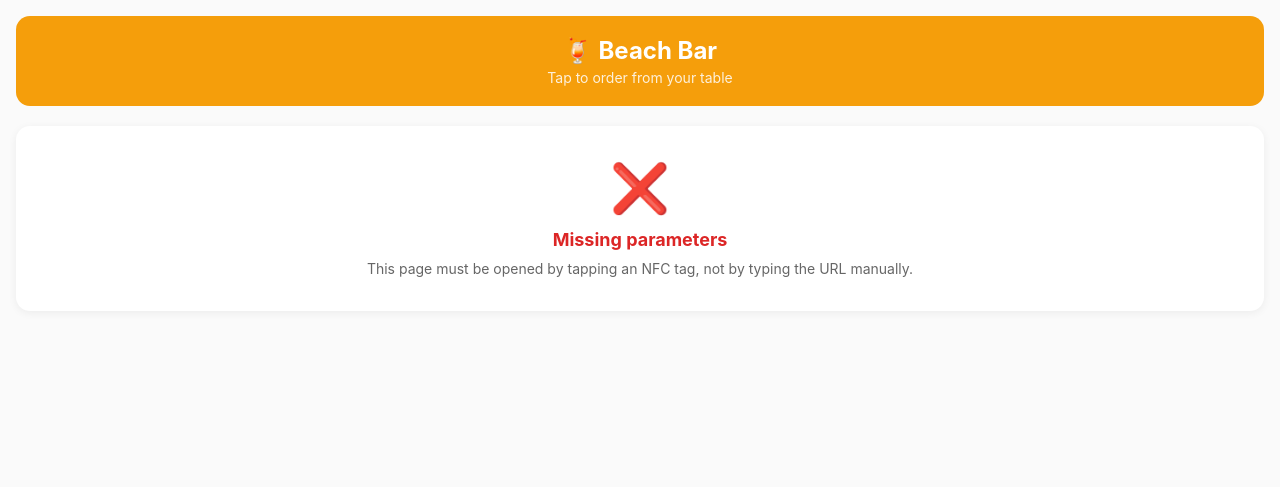
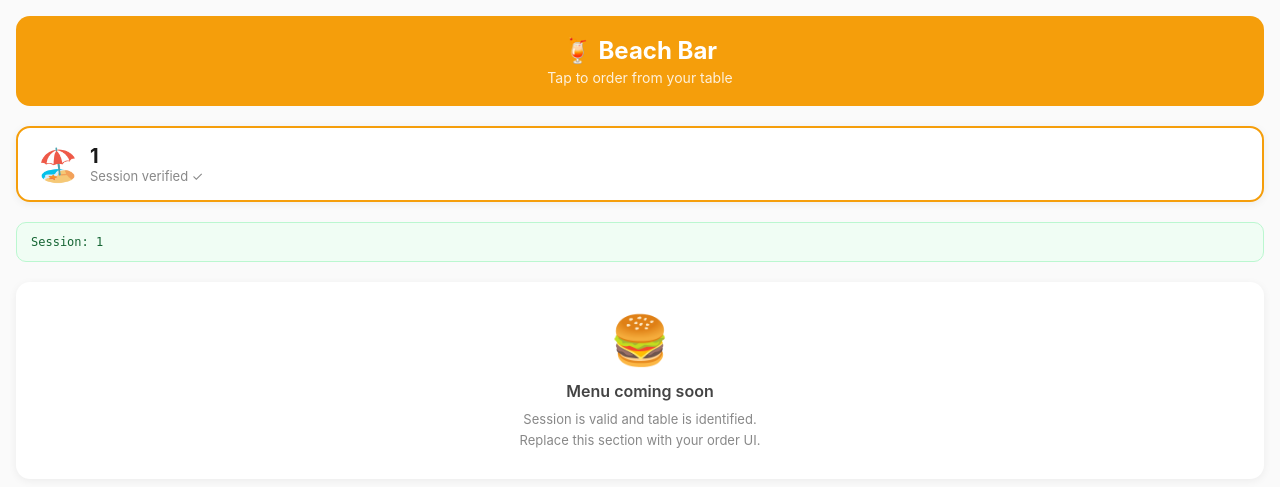
Before and after one commit to ozagoras/order-app, a Flask app: template backend/templates/order.html in a window 1280 px wide. Shown: the top 487 px of the page. Run offline with Flask 3, Linux system fonts and the light colour scheme; the template is opened without the code that fills it: most values are stand-ins (such as "Sample title", 1, 10 or a date in 2020).

Commit message:
Update app and order

```diff
--- a/backend/app.py
+++ b/backend/app.py
@@ -5,11 +5,10 @@
 
 Pages (HTML):
     GET  /nfc-writer        — admin page to register NFC tags to tables
-    GET  /order             — customer order page (opened by NFC tap)
+    GET  /order             — customer order page — all validation in Python
 
 API endpoints (JSON):
-    GET  /api/session       — validate NFC scan, create session
-    POST /api/consume       — mark session used when order page loads
+    POST /api/consume       — mark session used (called from order page if needed)
     POST /api/register-tag  — register UID → table mapping
     GET  /api/health        — health check
 """
@@ -40,8 +39,6 @@
 logging.basicConfig(level=logging.INFO)
 logger = logging.getLogger(__name__)
 
-# CORS — restrict to your own domain in production
-# BASE_URL is set in Render environment variables e.g. https://beach-bar.onrender.com
 BASE_URL = os.environ.get("BASE_URL", "http://localhost:5000")
 CORS(app, origins=[BASE_URL])
 
@@ -63,52 +60,55 @@
 def order_page():
     """
     Customer-facing order page.
-    Opened automatically when a customer taps an NFC tag.
-    Expects: ?uid=XX&ctr=XX&cmac=XX (injected by the chip)
-    """
-    return render_template("order.html")
+    All NFC validation happens here in Python — no JS API calls needed.
 
-
-# ===========================================================================
-# API ENDPOINTS
-# ===========================================================================
-
-@app.route("/api/session", methods=["GET"])
-def session():
-    """
-    Validate an NFC tap and create a single-use session.
-
-    Called by order.html JS immediately on page load.
-    Query params: uid, ctr, cmac
-    Returns:      { sessionId, tableId }
-
-    Validation chain:
-      1. uid, ctr, cmac must be present
-      2. CMAC verified cryptographically  — proves tap is genuine
-      3. UID looked up in nfc_tags        — confirms tag is registered
-      4. counter > last_counter           — replay protection
-      5. New session created              — 5 min expiry, used=false
-      6. last_counter updated             — old URL permanently dead
+    Flow:
+      1. Read uid, ctr, cmac from query string
+      2. Verify CMAC cryptographically
+      3. Look up tag in database
+      4. Check counter > last_counter (replay protection)
+      5. Create single-use session
+      6. Update last_counter
+      7. Consume session immediately
+      8. Render page with table_id and session_id
     """
     uid  = request.args.get("uid",  "").strip().upper()
     ctr  = request.args.get("ctr",  "").strip().upper()
     cmac = request.args.get("cmac", "").strip().upper()
 
+    def render_error(title, message):
+        return render_template(
+            "order.html",
+            error=message,
+            error_title=title,
+            table_id=None,
+            session_id=None,
+        )
+
     # 1 — All three parameters must be present
     if not uid or not ctr or not cmac:
-        logger.warning("Session missing params uid=%s ctr=%s cmac=%s", uid, ctr, cmac)
-        return jsonify({"error": "Missing uid, ctr, or cmac"}), 400
+        logger.warning("Order page missing params uid=%s ctr=%s cmac=%s", uid, ctr, cmac)
+        return render_error(
+            "Invalid link",
+            "This page must be opened by tapping an NFC tag, not by typing the URL manually."
+        )
 
     # 2 — Cryptographic CMAC verification
     if not verify_sdm_cmac(uid, ctr, cmac):
         logger.warning("CMAC failed uid=%s ctr=%s", uid, ctr)
-        return jsonify({"error": "Invalid CMAC — tap rejected"}), 401
+        return render_error(
+            "Tap rejected",
+            "This link is invalid or was not generated by a genuine NFC tag."
+        )
 
     # 3 — Look up the tag in the database
     tag = get_tag(uid)
     if not tag:
         logger.warning("Unregistered tag uid=%s", uid)
-        return jsonify({"error": "Tag not registered — complete setup in /nfc-writer first"}), 404
+        return render_error(
+            "Tag not registered",
+            "This tag has not been set up yet. Please complete setup in /nfc-writer first."
+        )
 
     # 4 — Replay protection
     incoming_counter = int(ctr, 16)
@@ -116,7 +116,10 @@
 
     if incoming_counter <= last_counter:
         logger.warning("Replay detected uid=%s incoming=%d last=%d", uid, incoming_counter, last_counter)
-        return jsonify({"error": "Replay detected — this URL has already been used"}), 401
+        return render_error(
+            "Link already used",
+            "This link has already been used. Please tap the NFC tag again to get a fresh link."
+        )
 
     # 5 — Create session
     table_id    = tag["table_id"]
@@ -125,45 +128,25 @@
     # 6 — Update last_counter — old URL is permanently dead
     update_last_counter(uid, incoming_counter)
 
+    # 7 — Consume session immediately
+    # Since validation is server-side, we consume right away
+    consume_session(new_session["id"])
+
     logger.info("Valid tap: uid=%s table=%s session=%s", uid, table_id, new_session["id"])
 
-    return jsonify({
-        "sessionId": new_session["id"],
-        "tableId":   table_id,
-    }), 200
+    # 8 — Render the order page with table info
+    return render_template(
+        "order.html",
+        error=None,
+        error_title=None,
+        table_id=table_id,
+        session_id=new_session["id"],
+    )
 
 
-@app.route("/api/consume", methods=["POST"])
-def consume():
-    """
-    Mark a session as used — called when the order page first loads.
-    Prevents copy/paste reuse of the URL.
-
-    Body:    { "sessionId": "uuid" }
-    Returns: { "tableId": "Table-7" }
-    """
-    body       = request.get_json(silent=True) or {}
-    session_id = body.get("sessionId", "").strip()
-
-    if not session_id:
-        return jsonify({"error": "Missing sessionId"}), 400
-
-    session = consume_session(session_id)
-
-    if not session:
-        existing = get_session(session_id)
-        if not existing:
-            return jsonify({"error": "Session not found"}), 404
-        if existing.get("used"):
-            return jsonify({"error": "Session already used — tap the tag again"}), 401
-        return jsonify({"error": "Session expired — tap the tag again"}), 401
-
-    logger.info("Session consumed: id=%s table=%s", session_id, session["table_id"])
-
-    return jsonify({
-        "tableId": session["table_id"],
-    }), 200
-
+# ===========================================================================
+# API ENDPOINTS
+# ===========================================================================
 
 @app.route("/api/register-tag", methods=["POST"])
 def register_tag_route():
@@ -219,8 +202,8 @@
 
 
 # ===========================================================================
-# Entry point — used locally only
-# In production Gunicorn calls app directly, not this block
+# Entry point — local development only
+# Gunicorn bypasses this block in production
 # ===========================================================================
 
 if __name__ == "__main__":
--- a/backend/templates/order.html
+++ b/backend/templates/order.html
@@ -25,7 +25,6 @@
     .header h1 { font-size: 24px; font-weight: 700; }
     .header p  { font-size: 14px; opacity: 0.85; margin-top: 4px; }
 
-    /* Loading / error states */
     .state-box {
       background: #fff;
       border-radius: 14px;
@@ -33,13 +32,9 @@
       text-align: center;
       box-shadow: 0 2px 8px rgba(0,0,0,0.06);
     }
-    .state-box .icon  { font-size: 48px; margin-bottom: 12px; }
-    .state-box h2     { font-size: 18px; font-weight: 700; color: #1a1a1a; }
-    .state-box p      { font-size: 14px; color: #666; margin-top: 8px; line-height: 1.5; }
-    .state-box.error h2 { color: #dc2626; }
-
-    /* Order content (shown after session validated) */
-    #orderContent { display: none; }
+    .state-box .icon { font-size: 48px; margin-bottom: 12px; }
+    .state-box h2    { font-size: 18px; font-weight: 700; color: #dc2626; }
+    .state-box p     { font-size: 14px; color: #666; margin-top: 8px; line-height: 1.5; }
 
     .table-badge {
       background: #fff;
@@ -67,18 +62,16 @@
       font-family: monospace;
     }
 
-    /* This is where you'll plug in your real menu/order UI */
     .placeholder {
       background: #fff;
       border-radius: 14px;
       padding: 28px 20px;
       text-align: center;
       box-shadow: 0 2px 8px rgba(0,0,0,0.06);
-      color: #888;
     }
     .placeholder .icon { font-size: 48px; margin-bottom: 12px; }
     .placeholder h3 { font-size: 16px; font-weight: 600; color: #444; margin-bottom: 8px; }
-    .placeholder p  { font-size: 13px; line-height: 1.6; }
+    .placeholder p  { font-size: 13px; color: #888; line-height: 1.6; }
   </style>
 </head>
 <body>
@@ -88,37 +81,29 @@
     <p>Tap to order from your table</p>
   </div>
 
-  <!-- Loading state -->
-  <div class="state-box" id="loadingState">
-    <div class="icon">⏳</div>
-    <h2>Verifying your tap...</h2>
-    <p>Just a moment</p>
-  </div>
+  {% if error %}
+    <!-- Error — validation failed in Python -->
+    <div class="state-box">
+      <div class="icon">❌</div>
+      <h2>{{ error_title }}</h2>
+      <p>{{ error }}</p>
+    </div>
 
-  <!-- Error state -->
-  <div class="state-box error" id="errorState" style="display:none;">
-    <div class="icon">❌</div>
-    <h2 id="errorTitle">Invalid session</h2>
-    <p id="errorMsg">This link has expired or already been used. Please tap the NFC tag again.</p>
-  </div>
-
-  <!-- Order content — shown after session is validated and consumed -->
-  <div id="orderContent">
+  {% else %}
+    <!-- Success — session validated and consumed in Python -->
     <div class="table-badge">
       <div class="icon">🏖️</div>
       <div>
-        <h2 id="tableLabel">Table —</h2>
+        <h2>{{ table_id }}</h2>
         <p>Session verified ✓</p>
       </div>
     </div>
 
-    <div class="session-info" id="sessionInfo"></div>
+    <div class="session-info">
+      Session: {{ session_id }}
+    </div>
 
-    <!-- --------------------------------------------------------
-         YOUR ORDER UI GOES HERE
-         Replace this placeholder with your actual menu,
-         item selection, cart, and order submission logic.
-    --------------------------------------------------------- -->
+    <!-- YOUR ORDER UI GOES HERE -->
     <div class="placeholder">
       <div class="icon">🍔</div>
       <h3>Menu coming soon</h3>
@@ -128,68 +113,7 @@
       </p>
     </div>
 
-  </div>
+  {% endif %}
 
-<script>
-  // Read uid, ctr, cmac from the URL query string
-  // These are injected by the NFC chip on every tap
-  const params = new URLSearchParams(window.location.search)
-  const uid  = params.get('uid')
-  const ctr  = params.get('ctr')
-  const cmac = params.get('cmac')
-
-  function showError(title, msg) {
-    document.getElementById('loadingState').style.display = 'none'
-    document.getElementById('errorState').style.display   = 'block'
-    document.getElementById('errorTitle').textContent     = title
-    document.getElementById('errorMsg').textContent       = msg
-  }
-
-  async function init() {
-    // Basic check — all three params must be present
-    if (!uid || !ctr || !cmac) {
-      showError('Missing parameters', 'This page must be opened by tapping an NFC tag, not by typing the URL manually.')
-      return
-    }
-
-    try {
-      // Step 1 — Validate the tap with Flask
-      const sessionRes = await fetch(`/api/session?uid=${uid}&ctr=${ctr}&cmac=${cmac}`)
-      const sessionData = await sessionRes.json()
-
-      if (!sessionRes.ok) {
-        showError('Tap rejected', sessionData.error || 'Session validation failed. Please tap the tag again.')
-        return
-      }
-
-      const { sessionId, tableId } = sessionData
-
-      // Step 2 — Consume the session immediately
-      // This prevents copy/paste reuse — session is now single-use
-      const consumeRes = await fetch('/api/consume', {
-        method:  'POST',
-        headers: { 'Content-Type': 'application/json' },
-        body:    JSON.stringify({ sessionId })
-      })
-      const consumeData = await consumeRes.json()
-
-      if (!consumeRes.ok) {
-        showError('Session already used', consumeData.error || 'This link has already been used. Tap the tag again.')
-        return
-      }
-
-      // Step 3 — Show the order page
-      document.getElementById('loadingState').style.display  = 'none'
-      document.getElementById('orderContent').style.display  = 'block'
-      document.getElementById('tableLabel').textContent      = tableId
-      document.getElementById('sessionInfo').textContent     = `Session: ${sessionId}`
-
-    } catch (e) {
-      showError('Network error', 'Could not reach the server. Check your connection and tap again.')
-    }
-  }
-
-  init()
-</script>
 </body>
 </html>
```
